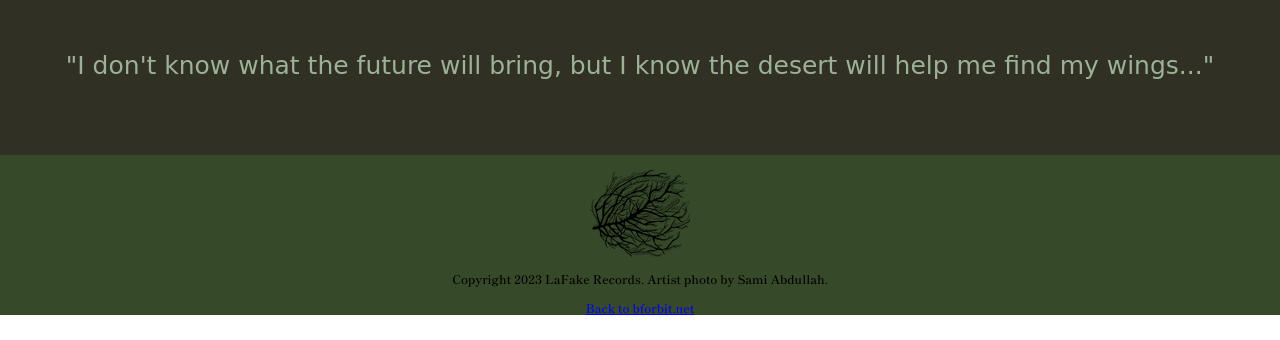
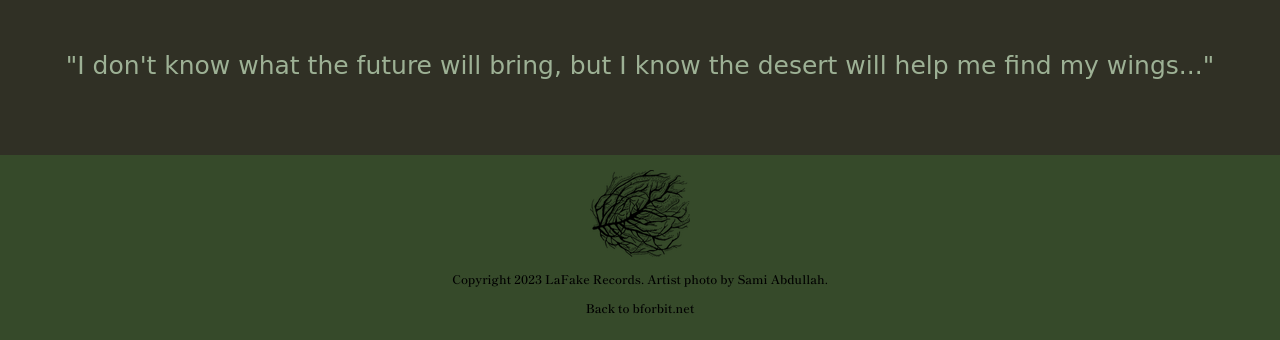
Before and after one commit to bforbit/cowboy-album, a plain HTML site: page index.html in a window 1280 px wide. Shown: the part 1943-2283 px from the top of the page. Before the commit the page ends 2259 px from the top, so only its background shows below. Drawn offline with Linux system fonts and the light colour scheme; a web font is replaced by a local one.

Commit message:
Styled homepage footer

```diff
--- a/country-style.css
+++ b/country-style.css
@@ -155,7 +155,7 @@ nav img {
 /*FOOTER*/
 
 footer {
-    height: 150px;
+    height: 175px;
     background-color: #364a2a;
     padding: 5px;
     text-align: center;
@@ -165,6 +165,15 @@ footer {
 
 footer img {
     padding: 10px;
+}
+
+#home-link a {
+    color: black;
+    text-decoration: none;
+}
+
+#home-link a:hover {
+    color: #DEE5E5;
 }
 
 /*MEDIA QUERY*/
```
